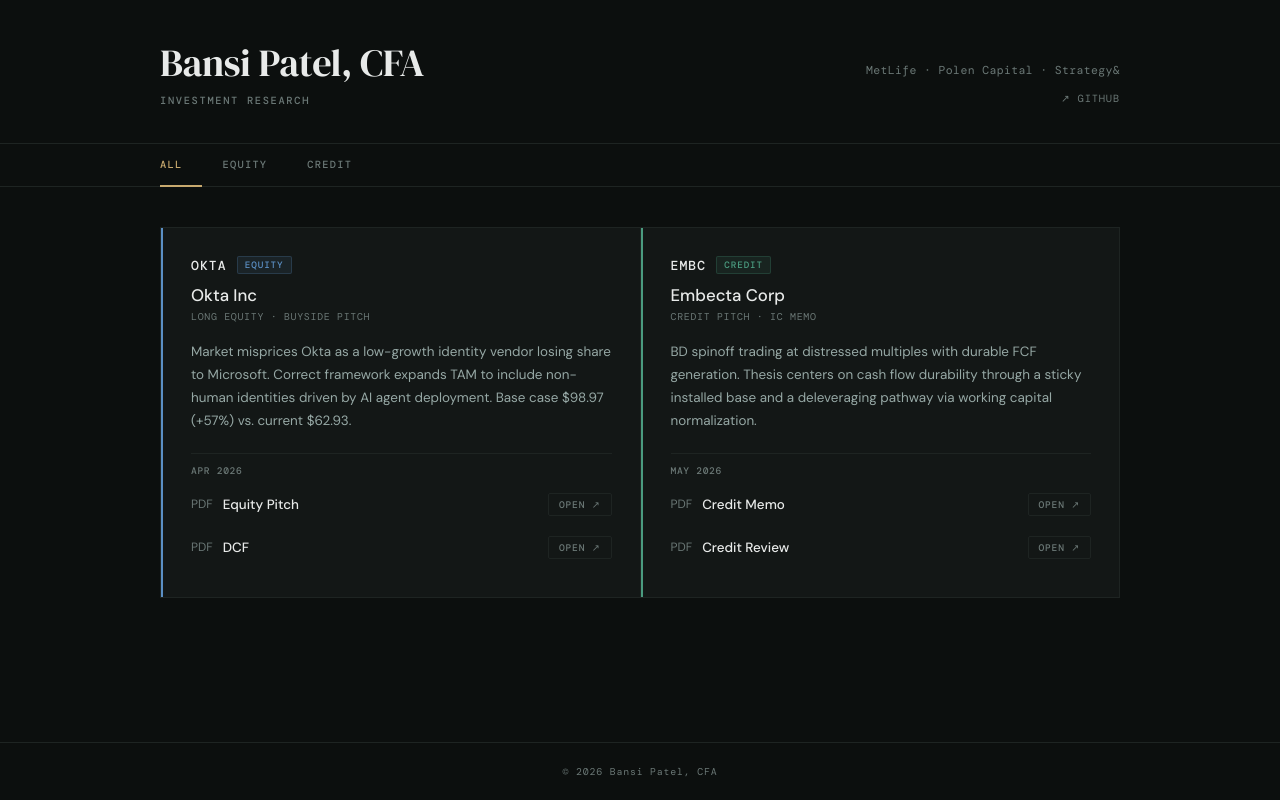
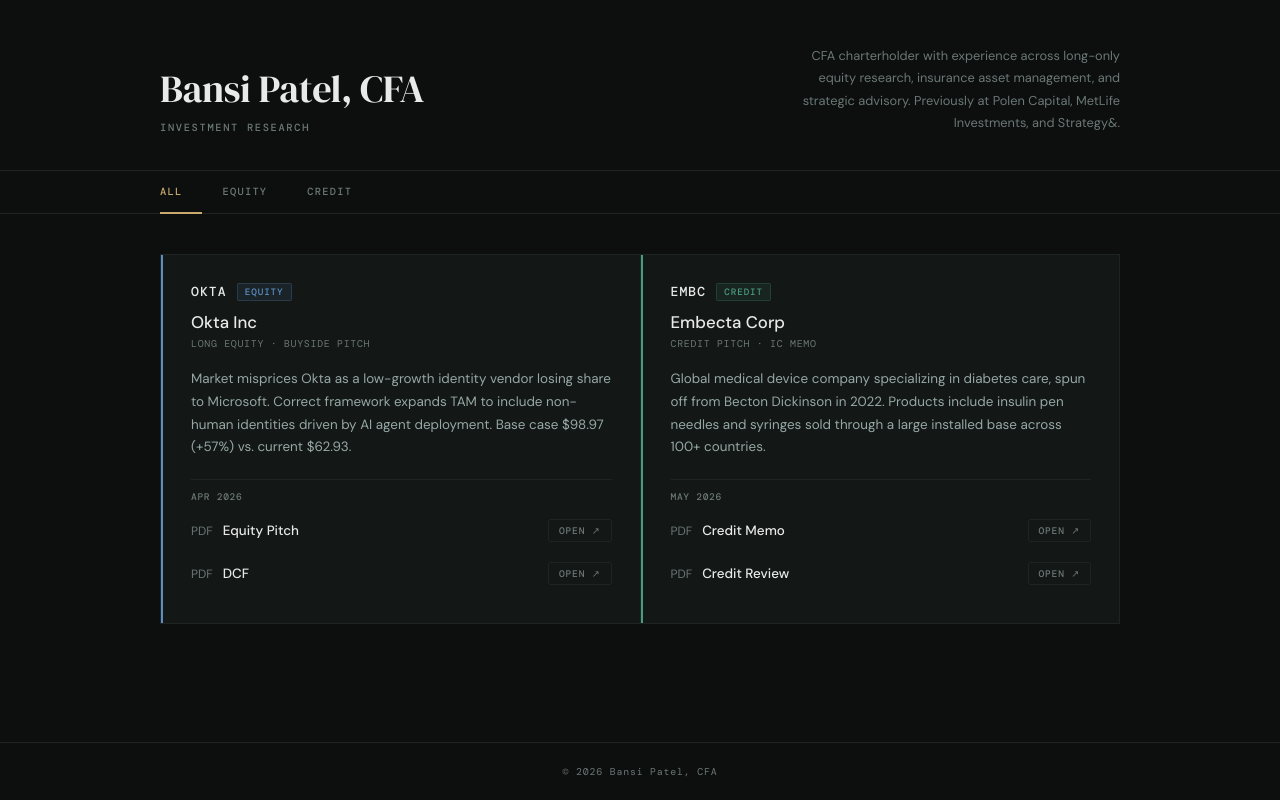
Before and after one commit to bansipatel/investment-research, a plain HTML site: page index.html in a window 1280 px wide. Drawn offline with nearby package versions, Linux system fonts and the light colour scheme.

Commit message:
Replace header links with bio, neutral EMBC description

```diff
--- a/index.html
+++ b/index.html
@@ -65,28 +65,16 @@
 
     .header-right {
       text-align: right;
-      font-family: "DM Mono", monospace;
+      max-width: 340px;
       flex-shrink: 0;
     }
 
-    .header-bg {
-      display: block;
-      font-size: 0.72rem;
+    .header-bio {
+      font-family: "DM Sans", sans-serif;
+      font-size: 0.8rem;
+      line-height: 1.6;
       color: var(--muted);
-      letter-spacing: 0.03em;
-      margin-bottom: 8px;
     }
-
-    .header-gh {
-      font-size: 0.65rem;
-      color: var(--muted);
-      text-decoration: none;
-      letter-spacing: 0.08em;
-      text-transform: uppercase;
-      transition: color 0.15s;
-    }
-
-    .header-gh:hover { color: var(--gold); }
 
     /* ── Filter bar ── */
     .filter-bar {
@@ -325,8 +313,7 @@
         <p class="header-sub">Investment Research</p>
       </div>
       <div class="header-right">
-        <span class="header-bg">MetLife · Polen Capital · Strategy&amp;</span>
-        <a class="header-gh" href="https://github.com/bansipatel/investment-research" target="_blank">↗ GitHub</a>
+        <span class="header-bio">CFA charterholder with experience across long-only equity research, insurance asset management, and strategic advisory. Previously at Polen Capital, MetLife Investments, and Strategy&amp;.</span>
       </div>
     </div>
   </header>
@@ -381,7 +368,7 @@
           </div>
           <h2 class="company">Embecta Corp</h2>
           <p class="card-type">Credit Pitch · IC Memo</p>
-          <p class="thesis">BD spinoff trading at distressed multiples with durable FCF generation. Thesis centers on cash flow durability through a sticky installed base and a deleveraging pathway via working capital normalization.</p>
+          <p class="thesis">Global medical device company specializing in diabetes care, spun off from Becton Dickinson in 2022. Products include insulin pen needles and syringes sold through a large installed base across 100+ countries.</p>
         </div>
         <div class="card-docs">
           <div class="card-date">May 2026</div>
```
